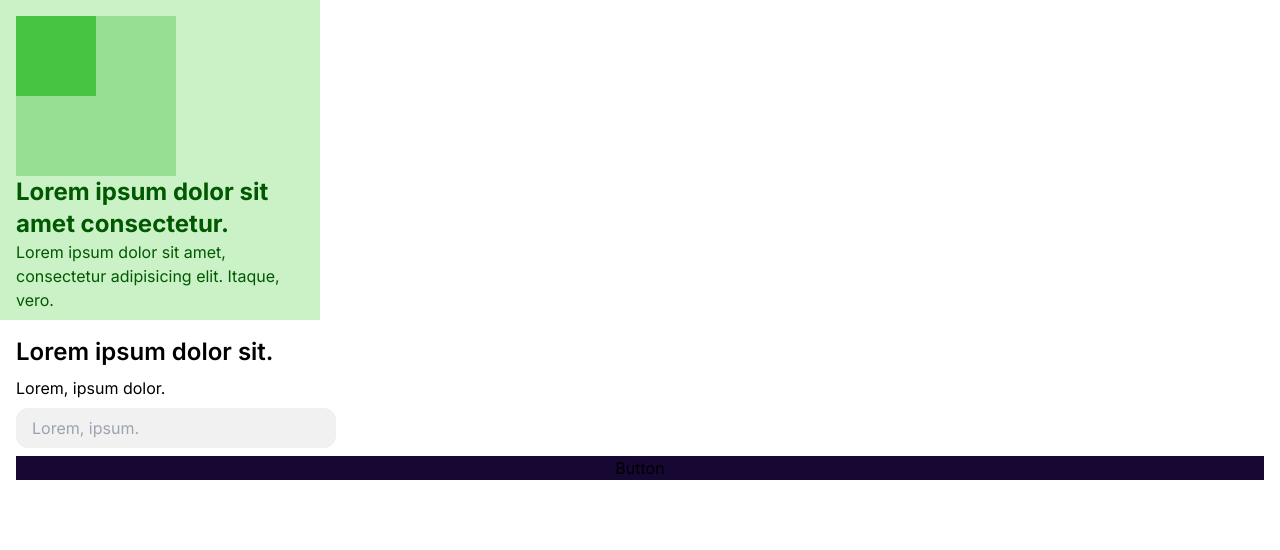
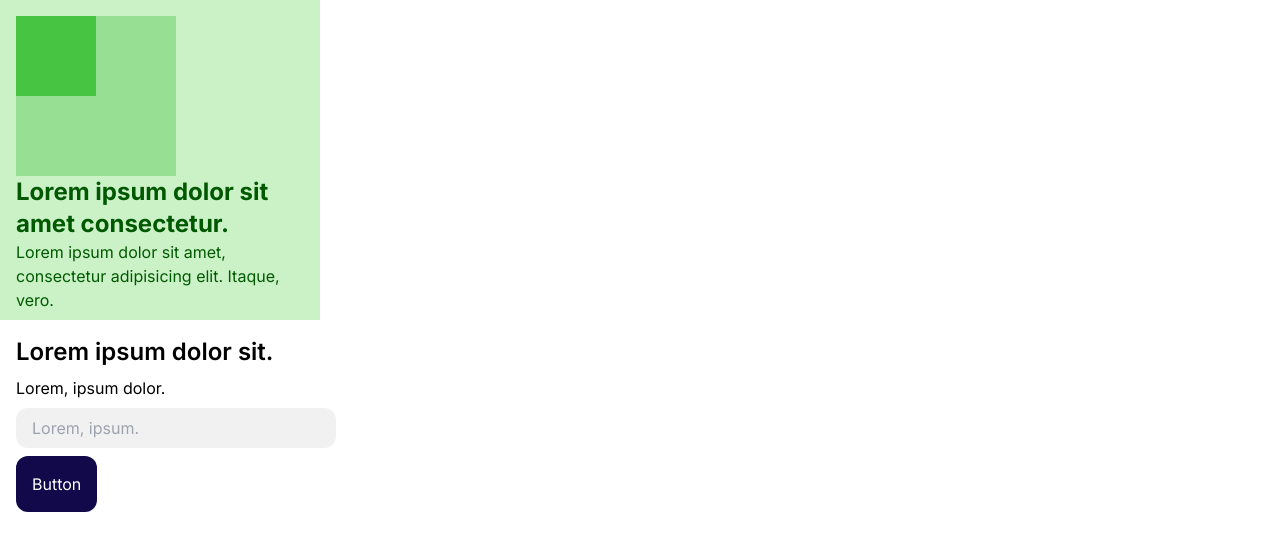
Before and after one commit to yesid-lopez/study-buddy-ui, a Next.js app: page / in a window 1280 px wide. Shown: the top 550 px of the page. Built offline with nearby package versions, Linux system fonts and the light colour scheme.

Commit message:
fixing violet

```diff
--- a/app/page.tsx
+++ b/app/page.tsx
@@ -24,7 +24,11 @@ const page = () => {
           className="bg-gray h-10 rounded-xl w-80 p-4 focus:outline-green"
           placeholder="Lorem, ipsum."
         />
-        <button title="button" type="button" className="bg-violet-darker">
+        <button
+          title="button"
+          type="button"
+          className="bg-violet-darker text-white p-4 w-fit rounded-xl"
+        >
           Button
         </button>
       </div>
--- a/tailwind.config.ts
+++ b/tailwind.config.ts
@@ -9,6 +9,7 @@ const config: Config = {
 
   theme: {
     colors: {
+      white: "#FFFFFF",
       gray: "#F1F1F1",
       "orange-light": "#FFD5AE",
       orange: "#FFB15D",
@@ -25,7 +26,7 @@ const config: Config = {
       "violet-light": "#EAE4F6",
       violet: "#B69EEA",
       "violet-dark": "#8C80FF",
-      "violet-darker": "#160833",
+      "violet-darker": "#12094B",
     },
   },
   plugins: [],
```
